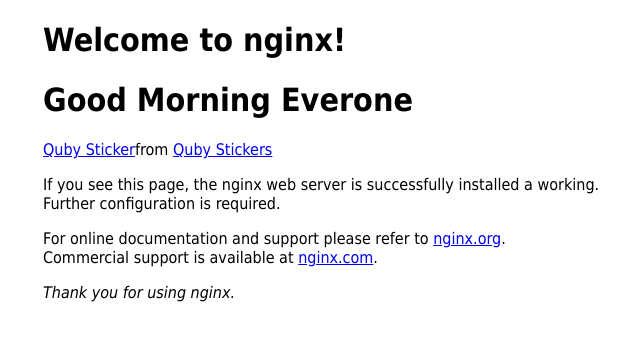
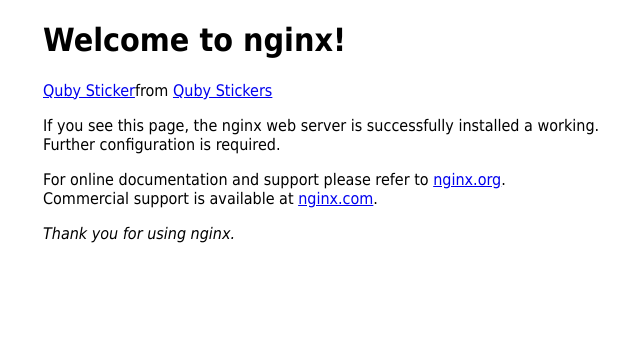
Before and after one commit to Kalanithi-Marimuthu/Training, a plain HTML site: page index.html in a window 1280 px wide. Shown: the whole page, without its empty margins (317-957 px from the left). Drawn offline with Linux system fonts and the light colour scheme; a script that the page names is missing.

Commit message:
My new commits on index file

```diff
--- a/index.html
+++ b/index.html
@@ -10,7 +10,6 @@ font-family: Tahoma, Verdana, Arial, sans-serif; }
 </head>
 <body>
 <h1>Welcome to nginx!</h1>
-<h1> Good Morning Everone</h1>
 <div class="tenor-gif-embed" data-postid="10450862751152685702" data-share-method="host" data-aspect-ratio="1" data-width="100%"><a href="https://tenor.com/view/quby-gif-10450862751152685702">Quby Sticker</a>from <a href="https://tenor.com/search/quby-stickers">Quby Stickers</a></div> <script type="text/javascript" async src="https://tenor.com/embed.js"></script>
 <p>If you see this page, the nginx web server is successfully installed a
 working. Further configuration is required.</p>
```
Also changed, not shown: file.txt (added).
